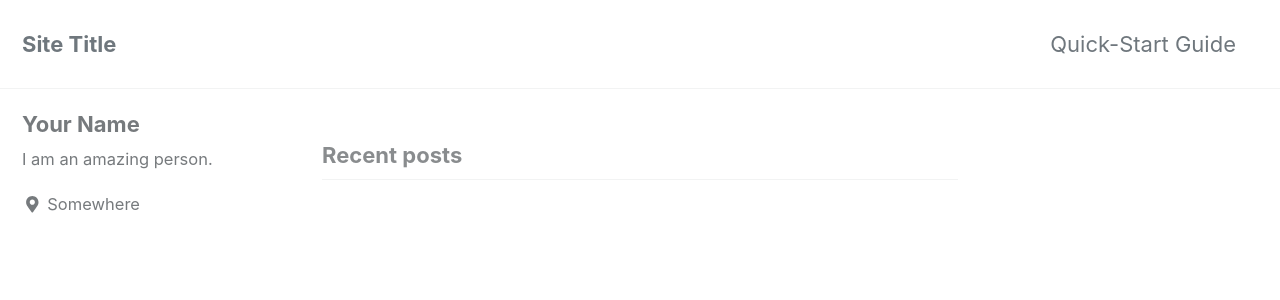
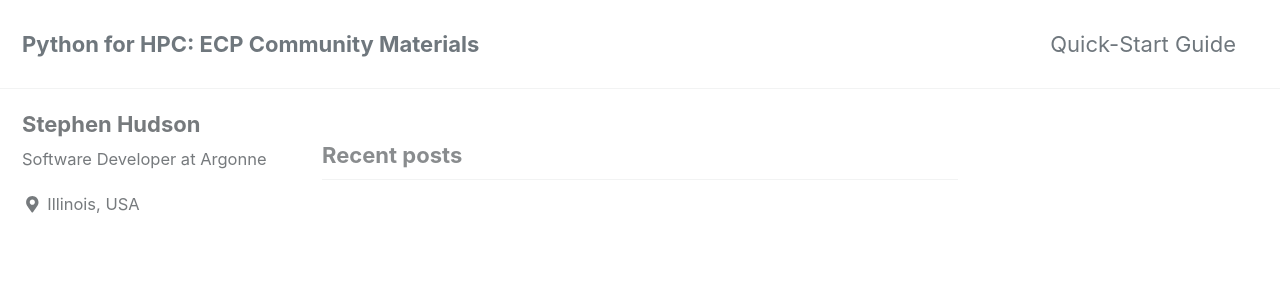
Before and after one commit to shuds13/test.github.io, a Jekyll site: the page built from index.html, in a window 1280 px wide and 900 px high. Shown: the top 300 px of the window. Built offline with Jekyll 4.4.1, drawn with Linux system fonts in a browser that asks for light colours; cached includes are drawn as plain includes; nearby versions of some CDN libraries; the list of posts is cut into pages by our own code; some of the changed text lies outside the part shown.

Commit message:
Add initial info

```diff
--- a/_config.yml
+++ b/_config.yml
@@ -16,10 +16,10 @@ minimal_mistakes_skin    : "default" # "air", "aqua", "contrast", "dark", "dirt"
 
 # Site Settings
 locale                   : "en-US"
-title                    : "Site Title"
+title                    : "Python for HPC: ECP Community Materials"
 title_separator          : "-"
-name                     : "Your Name"
-description              : "An amazing website."
+name                     : "Better Scientific Software"
+description              : "This site provides a combination of original resources and recommended links for Python users in the ECP and broader scientific community. It is part of the [Better Scientific Software](https://bssw.io/) initiative."
 url                      : # the base hostname & protocol for your site e.g. "https://mmistakes.github.io"
 baseurl                  : # the subpath of your site, e.g. "/blog"
 repository               : # GitHub username/repo-name e.g. "mmistakes/minimal-mistakes"
@@ -106,10 +106,10 @@ analytics:
 
 # Site Author
 author:
-  name             : "Your Name"
+  name             : "Stephen Hudson"
   avatar           : # path of avatar image, e.g. "/assets/images/bio-photo.jpg"
-  bio              : "I am an amazing person."
-  location         : "Somewhere"
+  bio              : "Software Developer at Argonne"
+  location         : "Illinois, USA"
   email            :
   links:
     - label: "Email"
```
